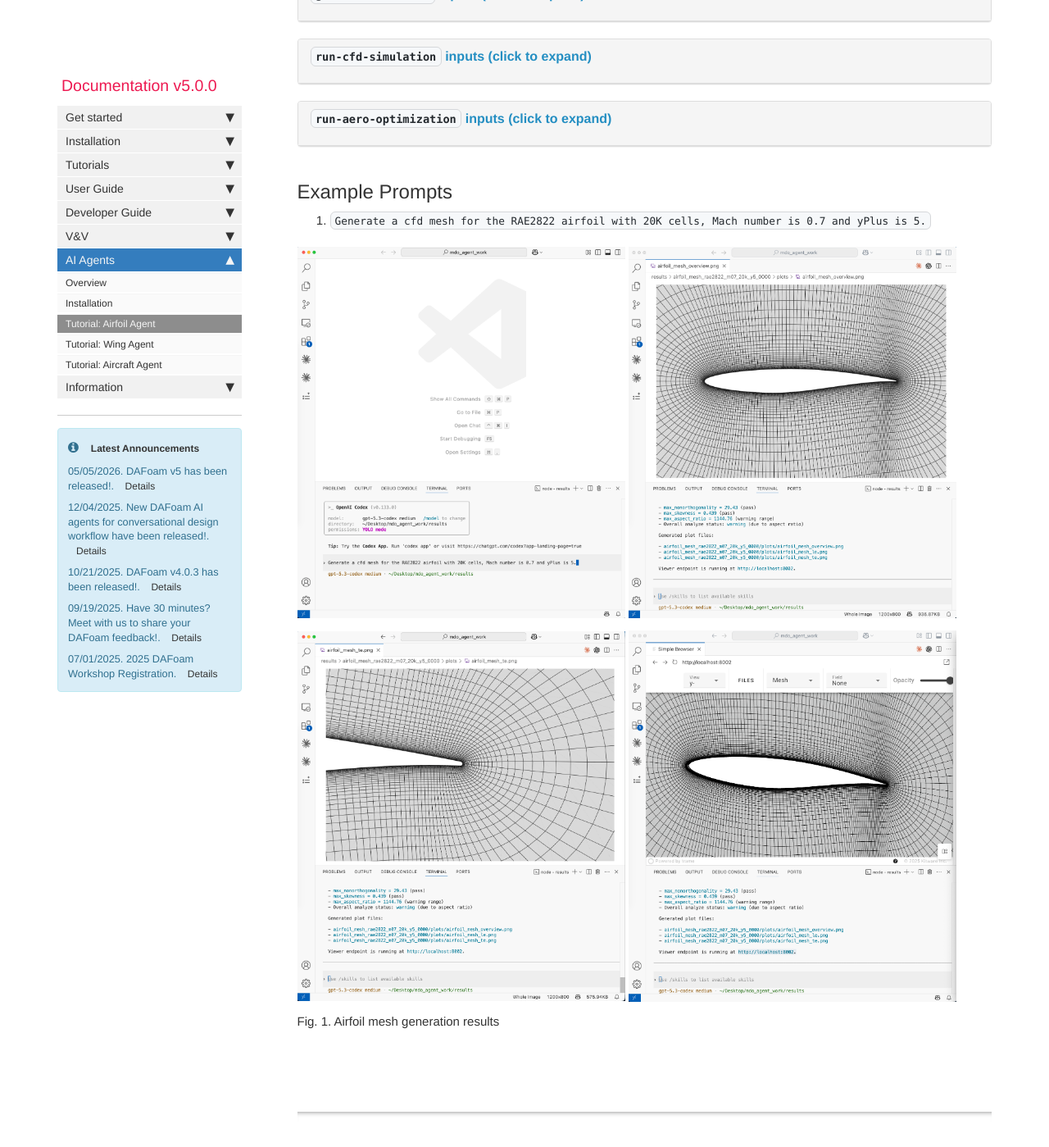
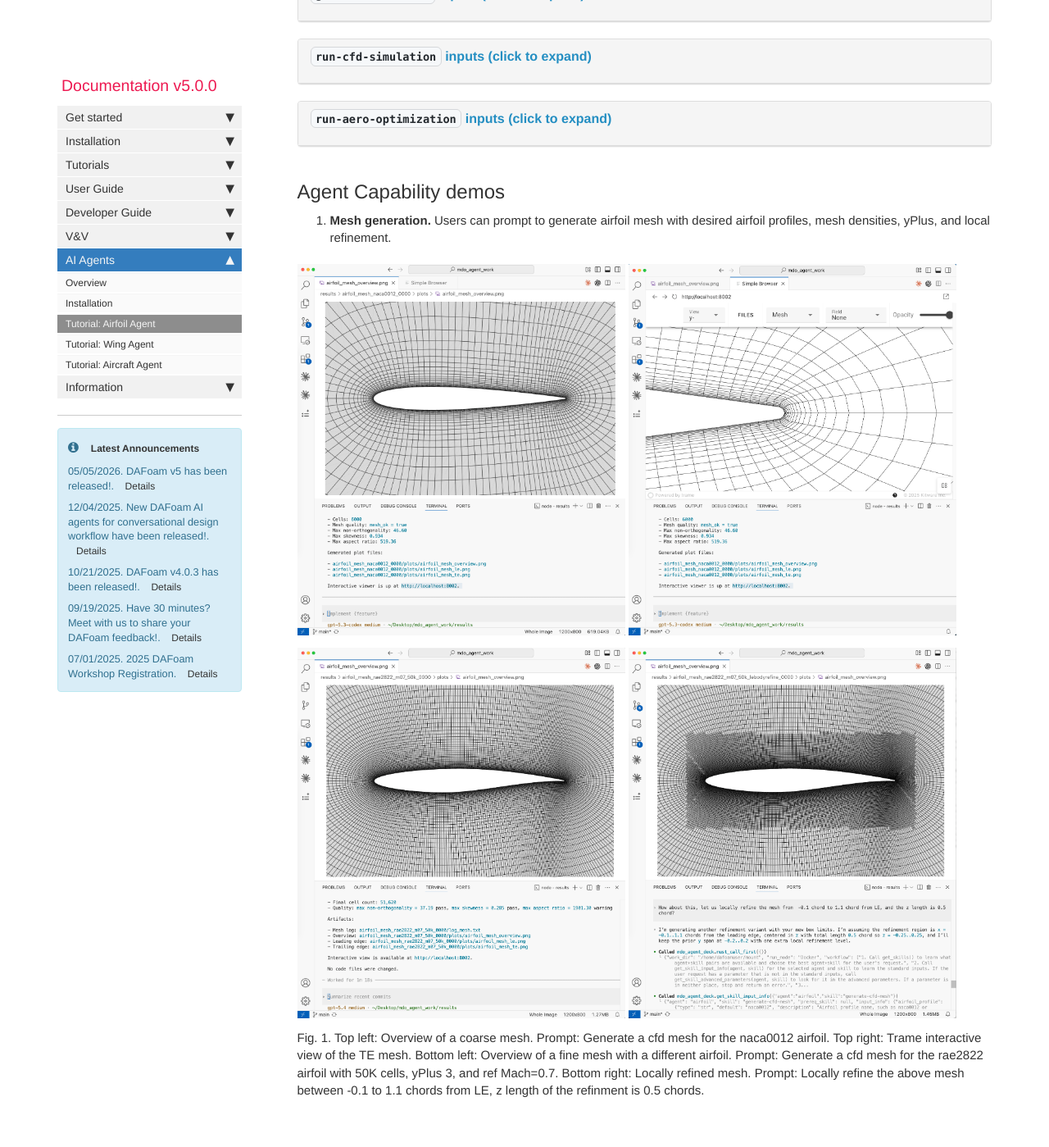
Before and after one commit to DAFoam/DAFoam.github.io, a Jekyll site: the page built from pages/mydoc/mydoc_ai_assistant_airfoil.md, in a window 1280 px wide and 1400 px high, scrolled down 662 px. Shown: the whole window at 82% size. Built offline with Jekyll 4.4.1, drawn with Linux system fonts in a browser that asks for light colours; comment, search, counter and statistics services are not loaded; some of the changed text lies outside the part shown.

Commit message:
content update

```diff
--- a/pages/mydoc/mydoc_ai_assistant_airfoil.md
+++ b/pages/mydoc/mydoc_ai_assistant_airfoil.md
@@ -91,15 +91,15 @@ The airfoil agent supports these skills:
 </div>
 </div>
 
-## Example Prompts
+## Agent Capability demos
 
-1. `Generate a cfd mesh for the RAE2822 airfoil with 20K cells, Mach number is 0.7 and yPlus is 5.`
+1. **Mesh generation.** Users can prompt to generate airfoil mesh with desired airfoil profiles, mesh densities, yPlus, and local refinement.
 
-<img src="{{ site.url }}{{ site.baseurl }}/images/tutorials/AI-airfoil-mesh-prompt.png" style="width:400px !important;" />
-<img src="{{ site.url }}{{ site.baseurl }}/images/tutorials/AI-airfoil-mesh-plot1.png" style="width:400px !important;" />
-<img src="{{ site.url }}{{ site.baseurl }}/images/tutorials/AI-airfoil-mesh-plot2.png" style="width:400px !important;" />
+<img src="{{ site.url }}{{ site.baseurl }}/images/tutorials/AI-airfoil-mesh-coarse.png" style="width:400px !important;" />
 <img src="{{ site.url }}{{ site.baseurl }}/images/tutorials/AI-airfoil-mesh-trame.png" style="width:400px !important;" />
+<img src="{{ site.url }}{{ site.baseurl }}/images/tutorials/AI-airfoil-mesh-fine.png" style="width:400px !important;" />
+<img src="{{ site.url }}{{ site.baseurl }}/images/tutorials/AI-airfoil-mesh-local-refine.png" style="width:400px !important;" />
 
-Fig. 1. Airfoil mesh generation results
+Fig. 1. Top left: Overview of a coarse mesh. Prompt: Generate a cfd mesh for the naca0012 airfoil. Top right: Trame interactive view of the TE mesh. Bottom left: Overview of a fine mesh with a different airfoil. Prompt: Generate a cfd mesh for the rae2822 airfoil with 50K cells, yPlus 3, and ref Mach=0.7. Bottom right: Locally refined mesh. Prompt: Locally refine the above mesh between -0.1 to 1.1 chords from LE, z length of the refinment is 0.5 chords.
 
 {% include links.html %}
```
Also changed, not shown: images/tutorials/AI-airfoil-mesh-coarse.png (added), images/tutorials/AI-airfoil-mesh-fine.png (added), images/tutorials/AI-airfoil-mesh-local-refine.png (added), images/tutorials/AI-airfoil-mesh-plot1.png (deleted), images/tutorials/AI-airfoil-mesh-plot2.png (deleted), images/tutorials/AI-airfoil-mesh-prompt.png (deleted), images/tutorials/AI-airfoil-mesh-trame.png.
